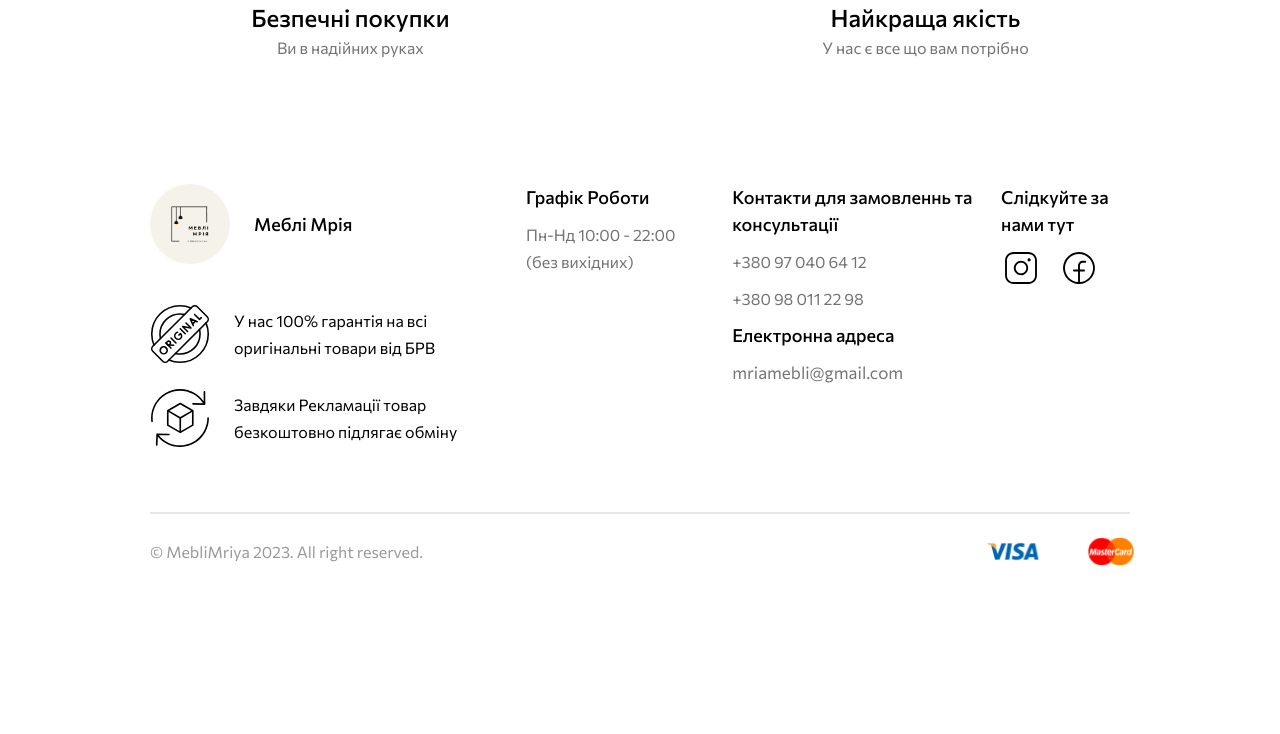
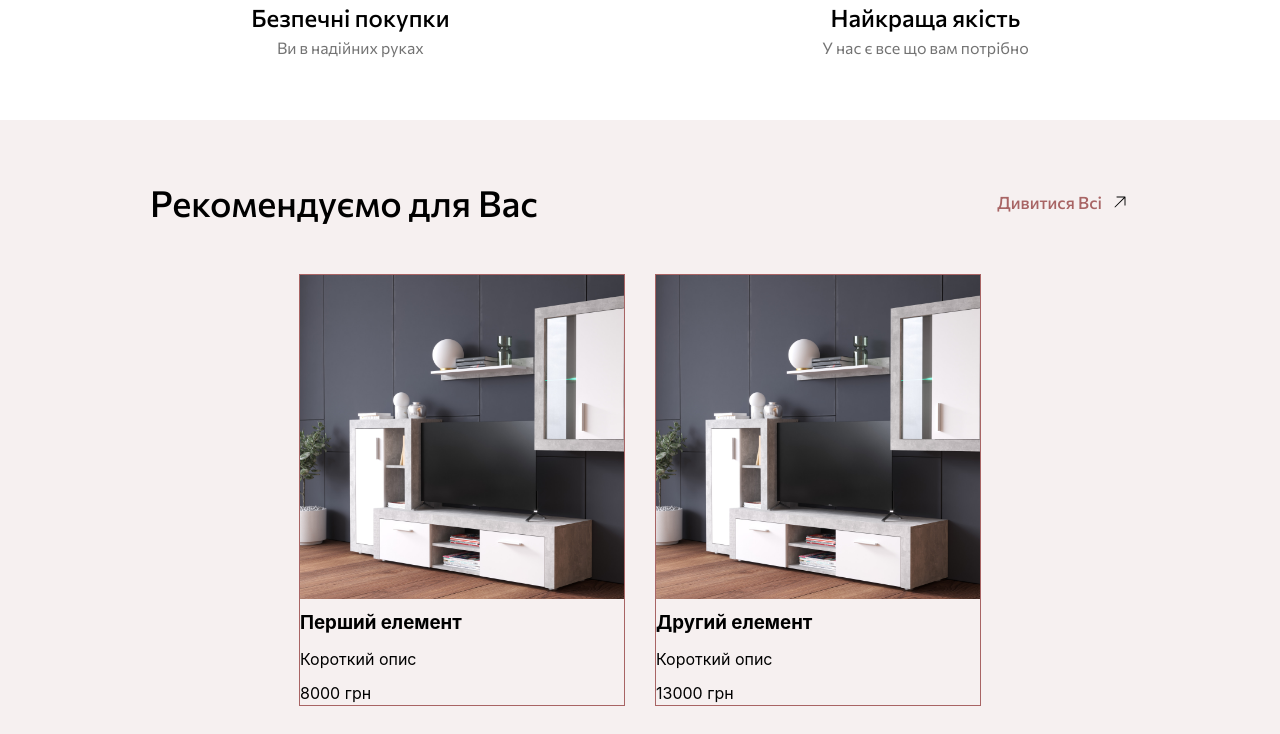
Before and after one commit to 0Iexandr/meblimriya-client, a React (Create React App) app: page / in a window 1280 px wide. Shown: the part 1900-2634 px from the top of the page. Before the commit the page ends 2489 px from the top, so only its background shows below. Built offline with nearby package versions, Linux system fonts and the light colour scheme.

Commit message:
added suggested section

```diff
--- a/src/pages/Home/Home.jsx
+++ b/src/pages/Home/Home.jsx
@@ -1,6 +1,7 @@
 import Advantages from '../../views/Advantages/Advantages';
 import Hero from '../../views/Hero/Hero';
 import Introducing from '../../views/Introducing/Introducing';
+import Suggested from '../../views/Suggested/Suggested';
 
 const Home = () => {
   return (
@@ -8,6 +9,7 @@ const Home = () => {
       <Hero />
       <Introducing />
       <Advantages />
+      <Suggested />
     </div>
   );
 };
--- a/src/styles/vars.scss
+++ b/src/styles/vars.scss
@@ -9,4 +9,5 @@
   --secondSkin: #e6e6e6;
   --secondGrey: #999999;
   --lightRed: #ffe9e9;
+  --lightBrown: #f6f0f0;
 }
--- /dev/null
+++ b/src/views/Suggested/Suggested.jsx
@@ -0,0 +1,45 @@
+import './Suggested.scss';
+
+import { Link } from 'react-router-dom';
+
+import Container from '../../components/Container/Container';
+
+import arrow from '../../assets/svg/arrow.svg';
+import sets from '../../assets/img/Tera.jpg';
+
+const suggestedData = {
+  images: [sets, sets, sets],
+  titles: ['Перший елемент', 'Другий елемент', 'Третій елемент'],
+  descriptions: ['Короткий опис', 'Короткий опис', 'Короткий опис'],
+  prices: [8000, 13000, 24000]
+}
+
+const Suggested = () => {
+  return (
+    <section className="suggested sections__padding">
+      <Container>
+        <div className="suggested__info">
+          <h2 className="suggested__title">Рекомендуємо для Вас</h2>
+          <Link to="/shop" className="suggested__link">
+            Дивитися Всі
+            <img src={arrow} alt="arrow" />
+          </Link>
+        </div>
+        <ul className='suggested__list'>
+          {suggestedData.images.map((image, idx) => {
+            return (
+              <li className="suggested__item" key={idx}>
+                <img src={image} alt="suggested furniture" className="suggested__item--img" />
+                <h3>{suggestedData.titles[idx]}</h3>
+                <p>{suggestedData.descriptions[idx]}</p>
+                <span>{suggestedData.prices[idx]} грн</span>
+              </li>
+            );
+          })}
+        </ul>
+      </Container>
+    </section>
+  );
+};
+
+export default Suggested;
--- /dev/null
+++ b/src/views/Suggested/Suggested.scss
@@ -0,0 +1,70 @@
+.suggested {
+  background-color: var(--lightBrown);
+}
+
+.suggested__info {
+  display: flex;
+  justify-content: space-between;
+  align-items: center;
+  flex-wrap: wrap;
+  margin-bottom: 50px;
+}
+
+.suggested__title {
+  color: var(--black);
+  font-family: 'Commissioner';
+  font-size: 36px;
+  font-weight: 500;
+  line-height: normal;
+
+  @media screen and (max-width: 1024px) {
+    font-size: 32px;
+    margin-bottom: 10px;
+  }
+
+  @media screen and (max-width: 320px) {
+    font-size: 24px;
+  }
+}
+
+.suggested__link {
+  color: var(--brown);
+  font-family: 'Commissioner';
+  font-size: 17px;
+  font-weight: 500;
+  line-height: 27px;
+  display: flex;
+  align-items: center;
+  column-gap: 8px;
+  width: fit-content;
+  transition: color 300ms;
+
+  &:hover,
+  &:focus {
+    color: var(--grey);
+  }
+}
+
+.suggested__list {
+  display: flex;
+  flex-wrap: wrap;
+  gap: 30px;
+  justify-content: space-between;
+
+  @media screen and (max-width: 1336px) {
+    justify-content: center;
+  }
+}
+
+.suggested__item {
+  display: flex;
+  flex-direction: column;
+  gap: 10px;
+  border: 1px solid var(--brown);
+
+  &--img {
+    width: 324px;
+    height: 324px;
+    object-fit: cover;
+  }
+}
```
Also changed, not shown: src/assets/svg/arrow.svg (added).
